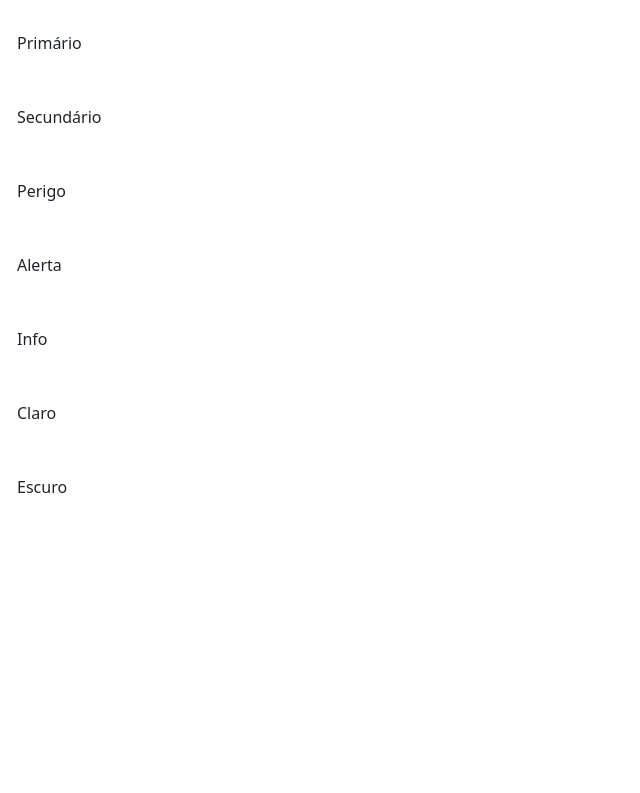
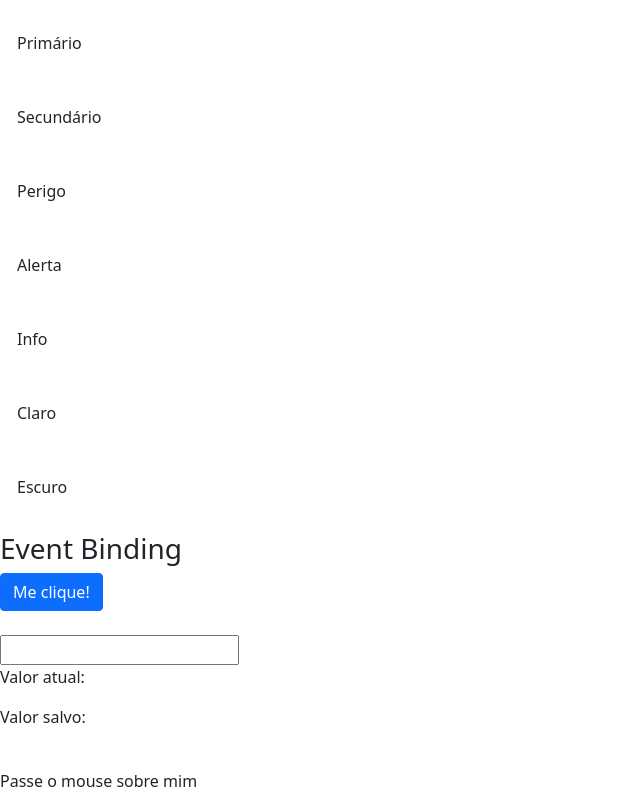
Before and after one commit to pedrovic7997/data-binding, an Angular app: page / in a window 1280 px wide. Shown: the part 226-1019 px from the top of the page, without its empty margins (0-640 px from the left). Before the commit the page ends 800 px from the top, so only its background shows below. Built offline with nearby package versions, Linux system fonts and the light colour scheme.

Commit message:
Manipulando elementos HTML usando Event Binding.

```diff
--- a/src/app/data-binding/data-binding.component.css
+++ b/src/app/data-binding/data-binding.component.css
@@ -0,0 +1,4 @@
+.highlight {
+    background-color: yellow;
+    font-weight: bold;
+}
--- a/src/app/data-binding/data-binding.component.html
+++ b/src/app/data-binding/data-binding.component.html
@@ -91,3 +91,40 @@
     </article>
 
 </section>
+
+
+<section>
+    <article>
+        <h3>Event Binding</h3>
+        <div>
+
+            <button (click)="botaoClicado()"
+            class="btn btn-primary">Me clique!</button>
+
+            <!-- <button on-click="botaoClicado()"
+            class="btn btn-primary">Me clique!</button> -->
+
+            <br><br>
+
+            <input type="text"
+                (keyup)="onKeyUp($event)"
+                (keyup.enter)="salvarValor(campoInput.value)"
+                (blur)="salvarValor(campoInput.value)"
+                #campoInput />
+
+            <p>Valor atual: {{ valorAtual }}</p>
+            <p>Valor salvo: {{ valorSalvo }}</p>
+
+            <br>
+            <!-- Classe highlight será contruida por mim usando CSS -->
+            <span
+                (mouseover)="onMouseOverOut()"
+                (mouseout)="onMouseOverOut()"
+                [class.highlight]="isMouseOver"
+                >
+                Passe o mouse sobre mim</span>
+
+        </div>
+    </article>
+
+</section>
--- a/src/app/data-binding/data-binding.component.ts
+++ b/src/app/data-binding/data-binding.component.ts
@@ -4,12 +4,25 @@
   selector: 'app-data-binding',
   templateUrl: './data-binding.component.html',
   styleUrls: ['./data-binding.component.css']
+  // styles: [
+  //   `
+  //     .highlight {
+  //       background-color: yellow;
+  //       font-weight: bold;
+  //     }
+  //   `
+  // ]
 })
 export class DataBindingComponent implements OnInit {
 
   url: string = 'http://loiane.com';
   cursoAngular: boolean = true;
   urlImagem = 'https://picsum.photos/400/200';
+
+  valorAtual: string = '';
+  valorSalvo: string = '';
+
+  isMouseOver = false;
 
   getValor(){
     return 1;
@@ -19,6 +32,22 @@
     return true;
   }
 
+  botaoClicado(){
+    alert('Botão clicado!');
+  }
+
+  onKeyUp(evento: KeyboardEvent){
+    this.valorAtual = (<HTMLInputElement>evento.target).value
+  }
+
+  salvarValor(valor: string){
+    this.valorSalvo = valor;
+  }
+
+  onMouseOverOut(){
+    this.isMouseOver = !this.isMouseOver;
+  }
+
   constructor() { }
 
   ngOnInit(): void {
```
